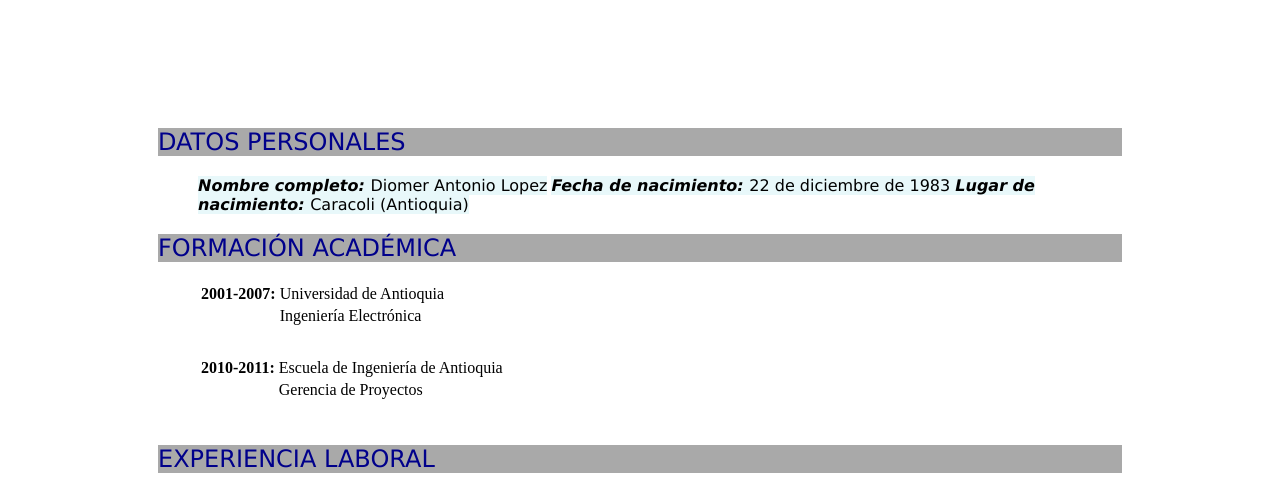
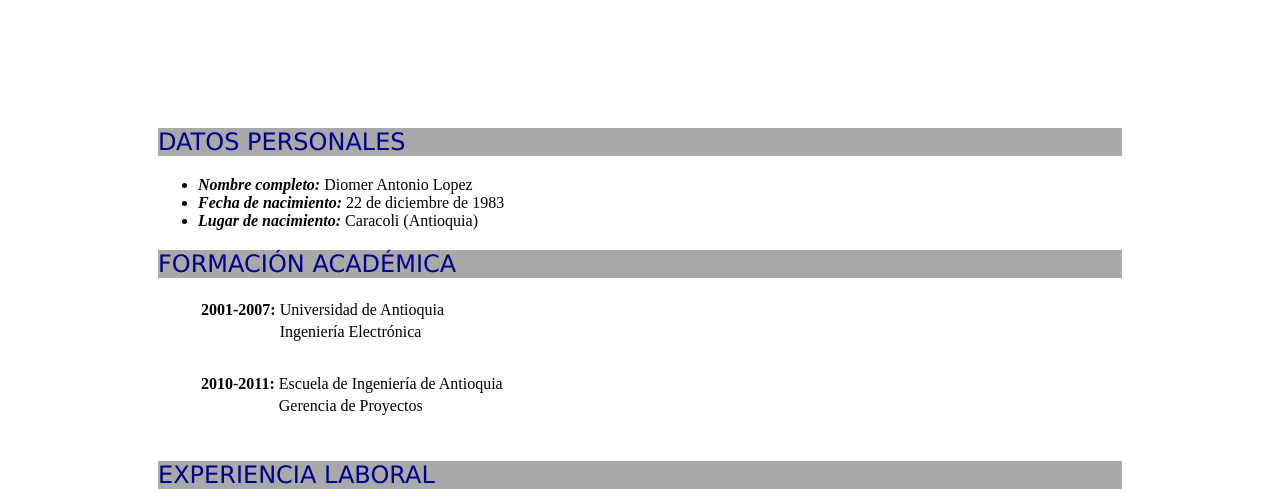
Before and after one commit to diolopez/FrontEnd1, a plain HTML site: page root/index.html in a window 1280 px wide. Shown: the part 249-741 px from the top of the page. Drawn offline with Linux system fonts and the light colour scheme.

Commit message:
correcion a las listas

```diff
--- a/root/css/style.css
+++ b/root/css/style.css
@@ -62,7 +62,7 @@ main { background-color: lightblue;
 
 }
 
-li {
+li#aux {
     display: inline;
     font-family:Verdana, Geneva, Tahoma, sans-serif;
     background-color:rgb(232, 248, 250);
```
Also changed, not shown: root/pages/sobremi.html (+1 -1 lines).
